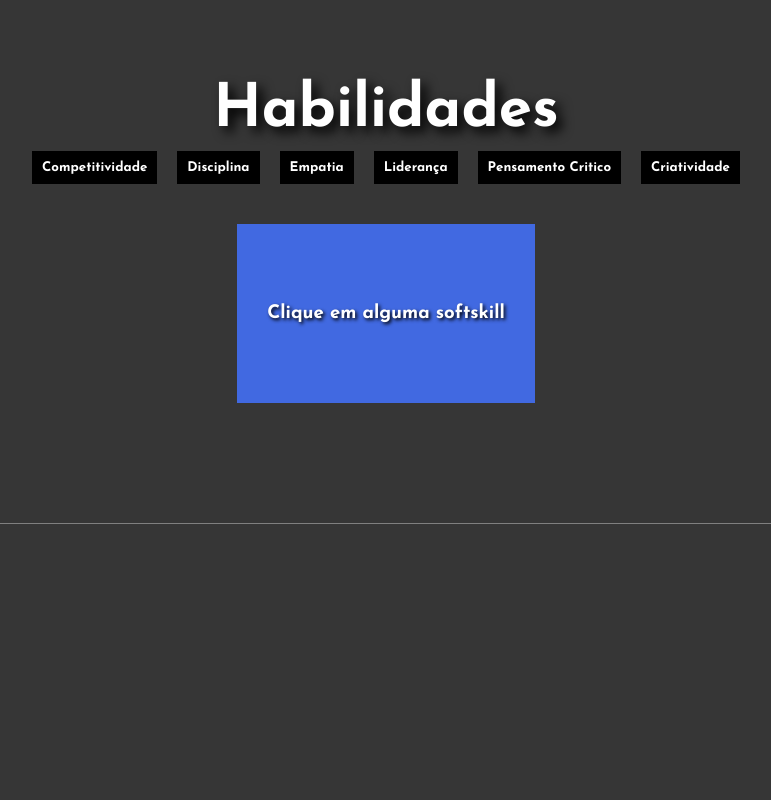
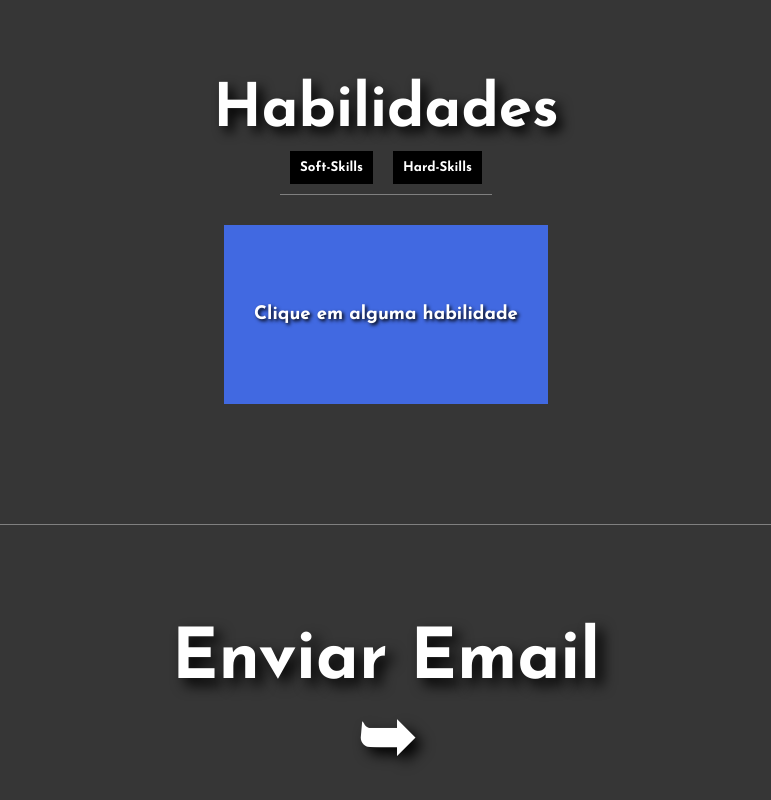
Before and after one commit to saullo-reis/new-portfolio, a React (Create React App) app: page / in a window 1280 px wide. Shown: the part 1747-2547 px from the top of the page, without its empty margins (254-1025 px from the left). Before the commit the page ends 2271 px from the top, so only its background shows below. Built offline with nearby package versions, Linux system fonts and the light colour scheme.

Commit message:
aba email finalizada e modificações na aba de habilidade

```diff
--- a/src/App.js
+++ b/src/App.js
@@ -3,6 +3,7 @@ import './styles/App.sass'
 import { About } from "./components/about/about";
 import { Projects } from "./components/projects/projects";
 import { Skills } from "./components/skills/skill";
+import { Email } from "./components/email/email";
 
 function App() {
   return (
@@ -11,6 +12,7 @@ function App() {
       <About />
       <Projects />
       <Skills />
+      <Email/>
     </>
   );
 }
--- /dev/null
+++ b/src/components/email/email.js
@@ -0,0 +1,14 @@
+import './styles/styles.sass'
+
+export const Email = () => {
+    return (
+        <section className='email'>
+            <a href="mailto:saullonaruto@gmail.com">
+                <div className='container-div'>
+                    <h1>Enviar Email</h1>
+                    <h1>➥</h1>
+                </div>
+            </a>
+        </section>
+    )
+}
--- /dev/null
+++ b/src/components/email/styles/styles.sass
@@ -0,0 +1,13 @@
+.email
+    display: flex
+    flex-direction: column
+    align-items: center
+    justify-content: center
+    padding: 100px 0 100px 0
+    a
+        text-decoration: none
+        &:hover
+            transform: translate(50px, 0)
+    h1
+        font-size: 70px
+        text-align: center
--- a/src/components/projects/projects.js
+++ b/src/components/projects/projects.js
@@ -44,9 +44,9 @@ export const Projects = () => {
                     </li>
 
                     <li>
-                        <a href="https://saullo-reis.github.io/calculadora/" target='_blank'>
-                            <div className='image calculadora-img'></div></a>
-                        <h3>Projeto Calculadora</h3>
+                        <a href="https://loja-pxtd7lhbg-saullo-reis.vercel.app/" target='_blank'>
+                            <div className='image lojarpg-img'></div></a>
+                        <h3>Projeto Loja-rpg</h3>
                     </li>
 
                 </div>
@@ -66,9 +66,9 @@ export const Projects = () => {
                     </li>
 
                     <li>
-                        <a href="https://loja-pxtd7lhbg-saullo-reis.vercel.app/" target='_blank'>
-                            <div className='image lojarpg-img'></div></a>
-                        <h3>Projeto Loja-rpg</h3>
+                        <a href="https://saullo-reis.github.io/calculadora/" target='_blank'>
+                            <div className='image calculadora-img'></div></a>
+                        <h3>Projeto Calculadora</h3>
                     </li>
 
                     <li>
--- a/src/components/skills/skill.js
+++ b/src/components/skills/skill.js
@@ -1,43 +1,85 @@
-import { useState } from "react"
+import { useEffect, useState } from "react"
 import './styles/styles.sass'
 
 export const Skills = () => {
     const [softskills] = useState(['Competitividade', 'Disciplina', 'Empatia', 'Liderança', 'Pensamento Critico', 'Criatividade'])
-    const [active, setActive] = useState([0, 0, 0, 0, 0, 0])
+    const [activeSoft, setActiveSoft] = useState([0, 0, 0, 0, 0, 0])
+    const [activeHard, setActiveHard] = useState([0, 0, 0, 0, 0, 0])
     const [start, setStart] = useState(true)
+    const [hardskills] = useState(['HTML', 'CSS', 'Js', 'ReactJs', 'Sass', 'Git', 'TypeScript'])
+    const [box, setBox] = useState('')
 
     console.log(start)
-    const handleClick = (index) => {
-        setActive([0, 0, 0, 0, 0, 0])
-        setActive((prev) => {
+    const handleClickSoft = (index) => {
+        setActiveSoft([0, 0, 0, 0, 0, 0])
+        setActiveHard([0, 0, 0, 0, 0, 0])
+        setActiveSoft((prev) => {
             const newData = [...prev];
             newData[index] = 1;
             return newData;
         });
         setStart(false)
     }
-    console.log(active)
+    const handleClickHard = (index) => {
+        setActiveHard([0, 0, 0, 0, 0, 0])
+        setActiveSoft([0, 0, 0, 0, 0, 0])
+        setActiveHard((prev) => {
+            const newData = [...prev];
+            newData[index] = 1;
+            return newData;
+        });
+        setStart(false)
+    }
+    const boxClick = (skill) => {
+        setBox(skill)
+    }
+
     return (
         <section className="skill" id="skills">
             <h1>Habilidades</h1>
-            <div className="skill-button">
+            <div className="skill-button ">
+                <button  style={{ backgroundColor: box === 'soft' && '#4169E1' }} onClick={() => {boxClick('soft')}}>Soft-Skills</button>
+                <button style={{ backgroundColor: box === 'hard' && '#4169E1' }}  onClick={() => {boxClick('hard')}}>Hard-Skills</button>
+            </div>
+            {box === 'soft' && <div className="skill-button">
                 {softskills.map((element, index) => {
                     return (
-                        <button className="button" style={{ backgroundColor: active[index] === 1 && '#4169E1' }} onClick={() => { handleClick(index) }} key={index}>{element}</button>
+                        <button className="button" style={{ backgroundColor: activeSoft[index] === 1 && '#4169E1' }} onClick={() => { handleClickSoft(index) }} key={index}>{element}</button>
                     )
                 })}
-            </div>
+            </div>}
+            {box === 'hard' && <div className="skill-button">
+                {hardskills.map((element, index) => {
+                    return (
+                        <button className="button" style={{ backgroundColor: activeHard[index] === 1 && '#4169E1' }} onClick={() => { handleClickHard(index) }} key={index}>{element}</button>
+                    )
+                })}
+            </div>}
+
             <div className="container-text">
-                <h3 className="text" style={{color: 'black'}}>
-                    {start && <p>Clique em alguma softskill</p>}
-                    {active[0] === 1 && <p>Sou uma pessoa muito competitiva, desde criança fui introduzida nos esportes e isso fez com que eu desenvolvesse a vontade de sempre melhorar e querer ser o melhor.</p>}
-                    {active[1] === 1 && <p>A disciplina veio muito por conta dos esportes também, em respeitar os superiores e fazer o que deve ser feito com constância.</p>}
-                    {active[2] === 1 && <p>Eu tomo cuidado com o que eu falo para as pessoas e não fico a julgando por erros, tendo a empatia de ir ajudar sem ofende-la.</p>}
-                    {active[3] === 1 && <p>A liderança é algo que eu não percebo mas que muitos percebem em min.</p>}
-                    {active[4] === 1 && <p>O pensamento critíco é uma soft-skill que eu a uso junto com a empatia para conseguir arrumar erros e perceber falhas</p>}
-                    {active[5] === 1 && <p>A criatividade veio desde criança pelo motivo de eu gostar muito de desenhar e com isso eu consigo planejar algo em minha mente e faze-la.</p>}
+                <h3 className="text" style={{ color: 'black' }}>
+                    {box === '' && <p>Clique em alguma habilidade</p>}
+                    {box === 'soft' && start && <p>Clique em alguma Soft-Skill</p>}
+                    {box === 'hard' && start && <p>Clique em alguma Hard-Skill</p>}
+                    <div>
+                        {activeSoft[0] === 1 && <p>Sou uma pessoa muito competitiva, desde criança fui introduzida nos esportes e isso fez com que eu desenvolvesse a vontade de sempre melhorar e querer ser o melhor.</p>}
+                        {activeSoft[1] === 1 && <p>A disciplina veio muito por conta dos esportes também, em respeitar os superiores e fazer o que deve ser feito com constância.</p>}
+                        {activeSoft[2] === 1 && <p>Eu tomo cuidado com o que eu falo para as pessoas e não fico a julgando por erros, tendo a empatia de ir ajudar sem ofende-la.</p>}
+                        {activeSoft[3] === 1 && <p>A liderança é algo que eu não percebo mas que muitos percebem em min.</p>}
+                        {activeSoft[4] === 1 && <p>O pensamento critíco é uma soft-skill que eu a uso junto com a empatia para conseguir arrumar erros e perceber falhas</p>}
+                        {activeSoft[5] === 1 && <p>A criatividade veio desde criança pelo motivo de eu gostar muito de desenhar e com isso eu consigo planejar algo em minha mente e faze-la.</p>}
+                    </div>
+                    <div>
+                        {activeHard[0] === 1 && <p>HTML foi a primeira tecnologia que eu aprendi no ramo do frontend.
+                        Todos projetos até agora eu utilizei o HTML tanto ele no react quanto ele separado.</p>}
+                        {activeHard[1] === 1 && <p>CSS foi a segunda tecnologia que aprendi no ramo do frontend, para conseguir com o HTML fazer landings pages, etc. Hoje em dia uso o Sass que é o CSS melhorado.</p>}
+                        {activeHard[2] === 1 && <p>JS foi a terceira tecnologia que eu aprendi no ramo do frontend, com ele eu consegui dar vida aos meus projetos para que não ficasse algo estático. Ja utilizei ele separado para fazer alguns projetos como o da calculadora</p>}
+                        {activeHard[3] === 1 && <p>O reactjs eu aprendi logo após ter aprendido o JS, ele é um framework que eu gostei bastante e busco um dia trabalhar com ele. O react eu fiz alguns projetos pessoais como o do TMDB, o do pokedex e a loja-rpg.</p>}
+                        {activeHard[4] === 1 && <p>O Sass eu aprendi a pouco tempo porém gosto muito dele e provavelmente vou levar em minha mochila. Utilizei ele no projeto Galleria, e estou usando nesse portfólio.</p>}
+                        {activeHard[5] === 1 && <p>O git eu utilizo ele para fazer o versionamento de meus códigos, conseguindo realizar commits e sempre mantendo meus projetos atualizados. O git eu utilizo em todos os projetos.</p>}
+                        {activeHard[6] === 1 && <p>Typecript é uma tecnologia nova para min, ainda não consegui práticar 100% e masterizar ele. Por enquanto não fiz nenhum projeto com ele.</p>}
+                    </div>
                 </h3>
-
             </div>
         </section>
     )
--- a/src/components/skills/styles/styles.sass
+++ b/src/components/skills/styles/styles.sass
@@ -11,12 +11,14 @@
     @include mixins.flex-center
     flex-direction: column
     .skill-button
-        .button
+        border-bottom: solid 1px gray
+        button
             margin: 10px
             padding: 10px
             border: none
             background-color: variables.$header-color
             cursor: pointer
+
     .container-text
         margin: 30px 30px 30px 30px
         max-width: 1000px
```
